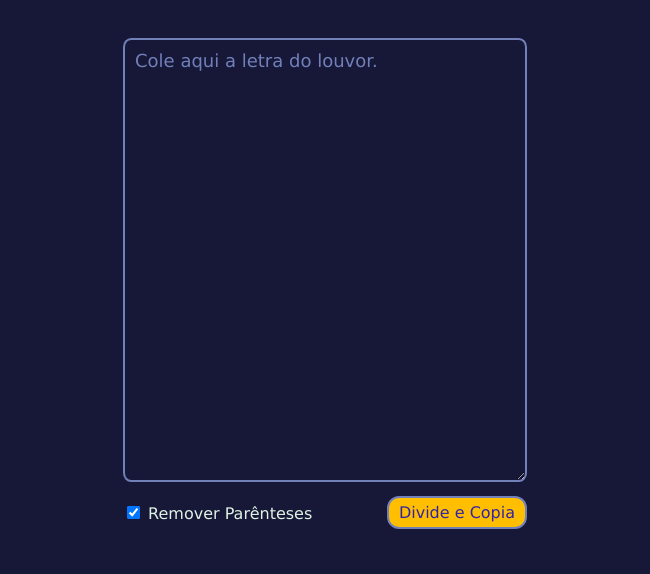
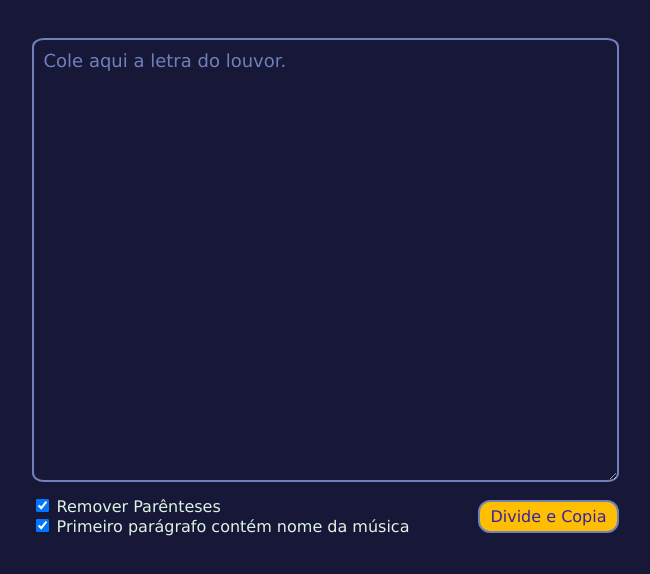
Before and after one commit to igreja-nazareno-rosolem/divisor-de-letra, a website with bundled scripts: page index.html in a window 1280 px wide. Shown: the part 62-636 px from the top of the page, without its empty margins (315-965 px from the left). Built offline with nearby package versions, Linux system fonts and the light colour scheme.

Commit message:
feat: Add checkbox for lyrics info

```diff
--- a/index.html
+++ b/index.html
@@ -14,11 +14,17 @@
         <h1 style="text-align: center;">Divisor de letra</h1>
         <div class="main">
             <div class="text-area text-area-left">
-                <textarea placeholder="Cole aqui a letra do louvor." id="inputTextArea" rows="20" cols="40"></textarea>
-                <div style="display: flex; justify-content: space-between; align-items: center;">
-                    <div>
+                <textarea placeholder="Cole aqui a letra do louvor." id="inputTextArea" rows="20" cols="60"></textarea>
+                <div style="display: flex; justify-content: space-between; align-items: center; gap: 20px;">
+                    <div style="display: grid; align-items: center; justify-content: center;">
+                        <div>
                         <input type="checkbox" id="checkbox-parentheses" checked="true">
                         <label for="checkbox-parentheses"> Remover Parênteses</label>
+                        </div>
+                        <div>
+                        <input type="checkbox" id="checkbox-lyrics-info" checked="true">
+                        <label for="checkbox-lyrics-info"> Primeiro parágrafo contém nome da música</label>
+                        </div>
                     </div>
                     <div style="display: flex; justify-content: space-between;">
                         <button class="button" style="background-color: #ffbf00; color: #3423A6;"
```
